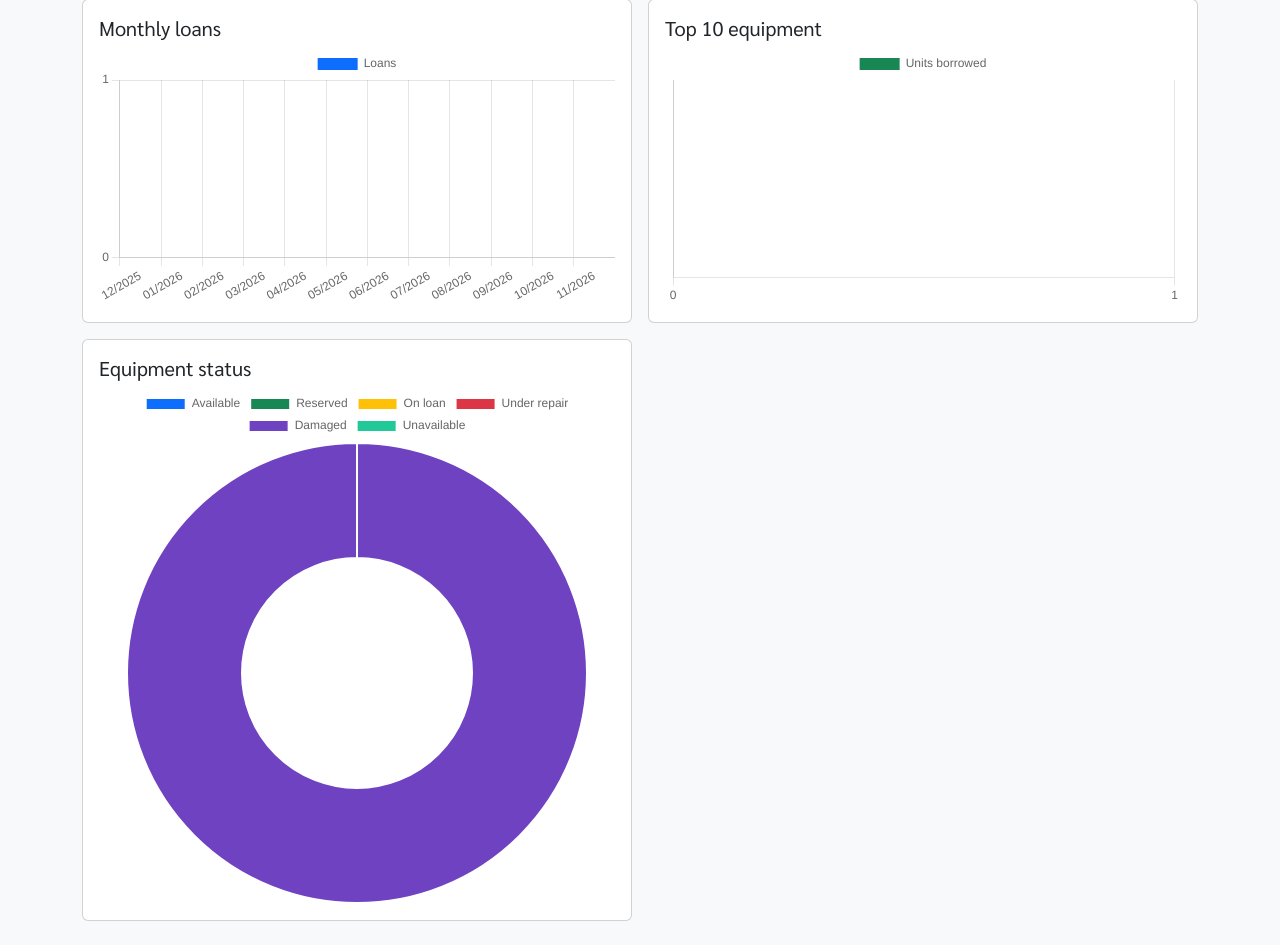
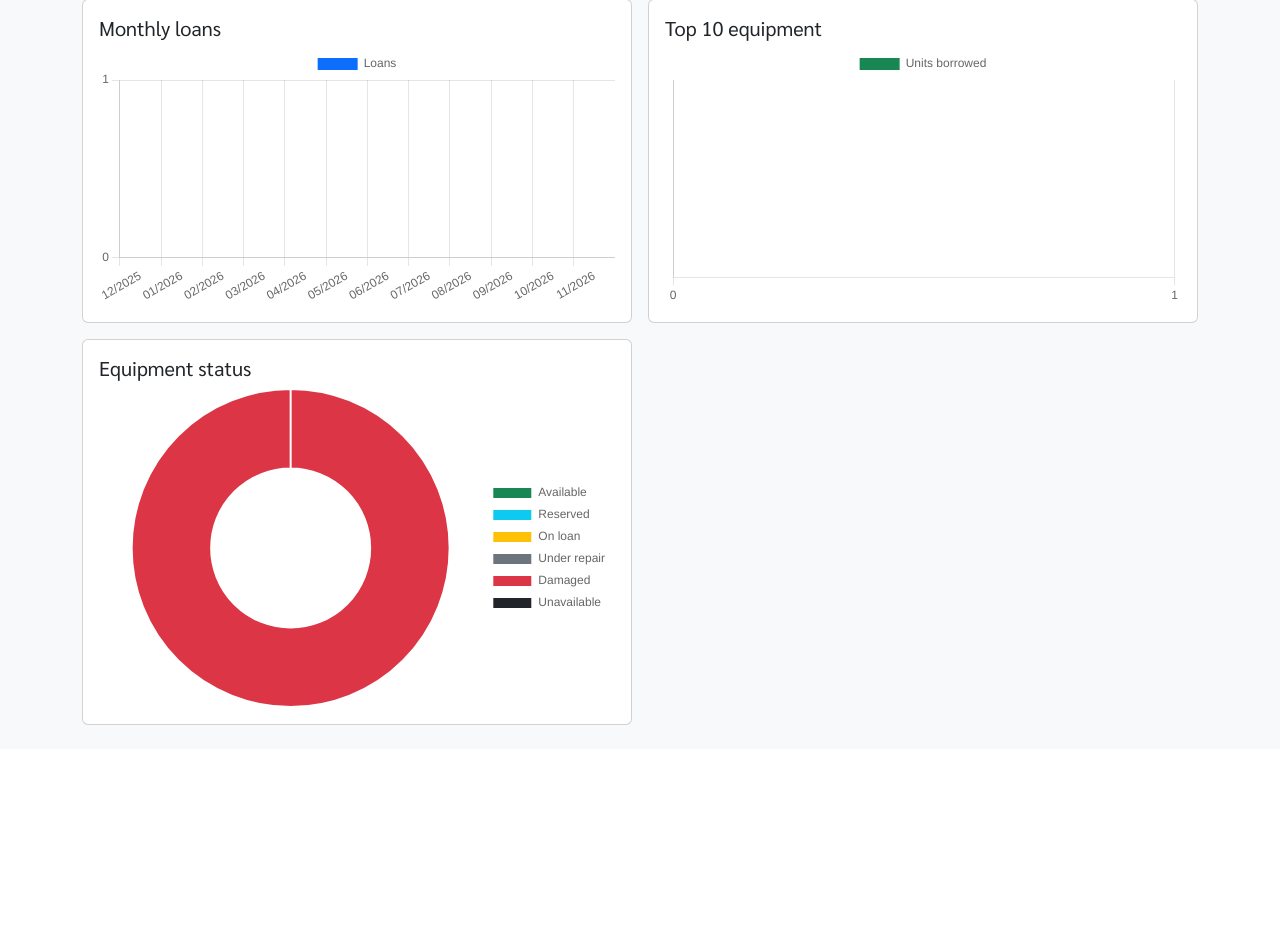
Before and after one commit to fufu4826/labborrow, a Django app: page /reports/dashboard/ in a window 1280 px wide. Shown: the part 378-1323 px from the top of the page. After the commit the page ends 1103 px from the top, so only its background shows below. Run offline with Django 5.2, Linux system fonts and the light colour scheme; a user stored in the database is signed in; tables that the repository leaves empty hold one stand-in row (values such as "Sample post").

Commit message:
dashboard: status doughnut sized and coloured like status badges

```diff
--- a/reports/templates/reports/dashboard.html
+++ b/reports/templates/reports/dashboard.html
@@ -23,7 +23,7 @@
 <div class="row g-3">
   <div class="col-12 col-xl-6"><div class="card h-100"><div class="card-body"><h2 class="h5">{% translate "Monthly loans" %}</h2><canvas id="monthly-chart" aria-label="{% translate 'Monthly loans' %}"></canvas></div></div></div>
   <div class="col-12 col-xl-6"><div class="card h-100"><div class="card-body"><h2 class="h5">{% translate "Top 10 equipment" %}</h2><canvas id="top-chart" aria-label="{% translate 'Top 10 equipment' %}"></canvas></div></div></div>
-  <div class="col-12 col-xl-6"><div class="card h-100"><div class="card-body"><h2 class="h5">{% translate "Equipment status" %}</h2><canvas id="status-chart" aria-label="{% translate 'Equipment status' %}"></canvas></div></div></div>
+  <div class="col-12 col-xl-6"><div class="card h-100"><div class="card-body"><h2 class="h5">{% translate "Equipment status" %}</h2><div style="position:relative;height:320px"><canvas id="status-chart" aria-label="{% translate 'Equipment status' %}"></canvas></div></div></div></div>
 </div>
 {{ data|json_script:"dash-data" }}
 {% endblock %}
@@ -43,8 +43,10 @@
     options: { indexAxis: "y", responsive: true, scales: { x: { beginAtZero: true, ticks: { precision: 0 } } } }
   });
   new Chart(document.getElementById("status-chart"), {
-    type: "doughnut", data: { labels: dashboardData.status.labels, datasets: [{ data: dashboardData.status.values, backgroundColor: chartColors }] },
-    options: { responsive: true }
+    // Same colours as the status badges: available, reserved, on loan, repairing, damaged, unavailable.
+    type: "doughnut", data: { labels: dashboardData.status.labels, datasets: [{ data: dashboardData.status.values,
+      backgroundColor: ["#198754", "#0dcaf0", "#ffc107", "#6c757d", "#dc3545", "#212529"] }] },
+    options: { responsive: true, maintainAspectRatio: false, plugins: { legend: { position: "right" } } }
   });
 </script>
 {% endblock %}
```
